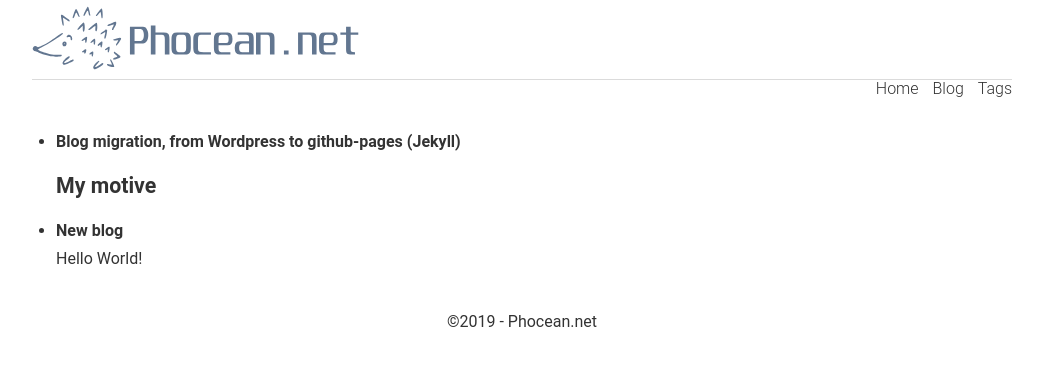
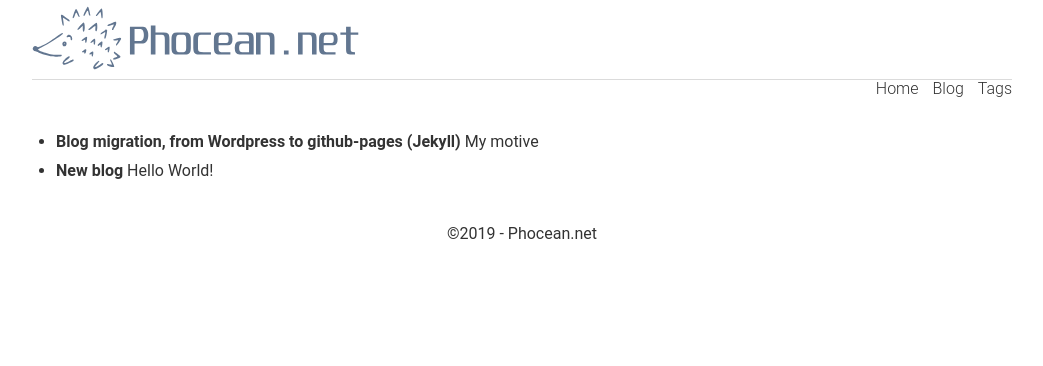
Before and after one commit to phocean/phocean.github.io, a Jekyll site: the page built from blog.md, in a window 1280 px wide. Shown: the top 366 px of the page, without its empty margins (118-1161 px from the left). Built offline with Jekyll 4.4.1, drawn with Linux system fonts in a browser that asks for light colours.

Commit message:
Adjust excerpt

```diff
--- a/blog.md
+++ b/blog.md
@@ -8,7 +8,7 @@ entry: Blog
   {% for post in site.posts %}
     <li>
       <a href="{{ post.url }}">{{ post.title }}</a>
-      {{ post.excerpt }}
+      {{ post.excerpt | strip_html }}
     </li>
   {% endfor %}
 </ul>
```
Also changed, not shown: _posts/2019-06-08-blog_migration.md (+0 -1 lines).
